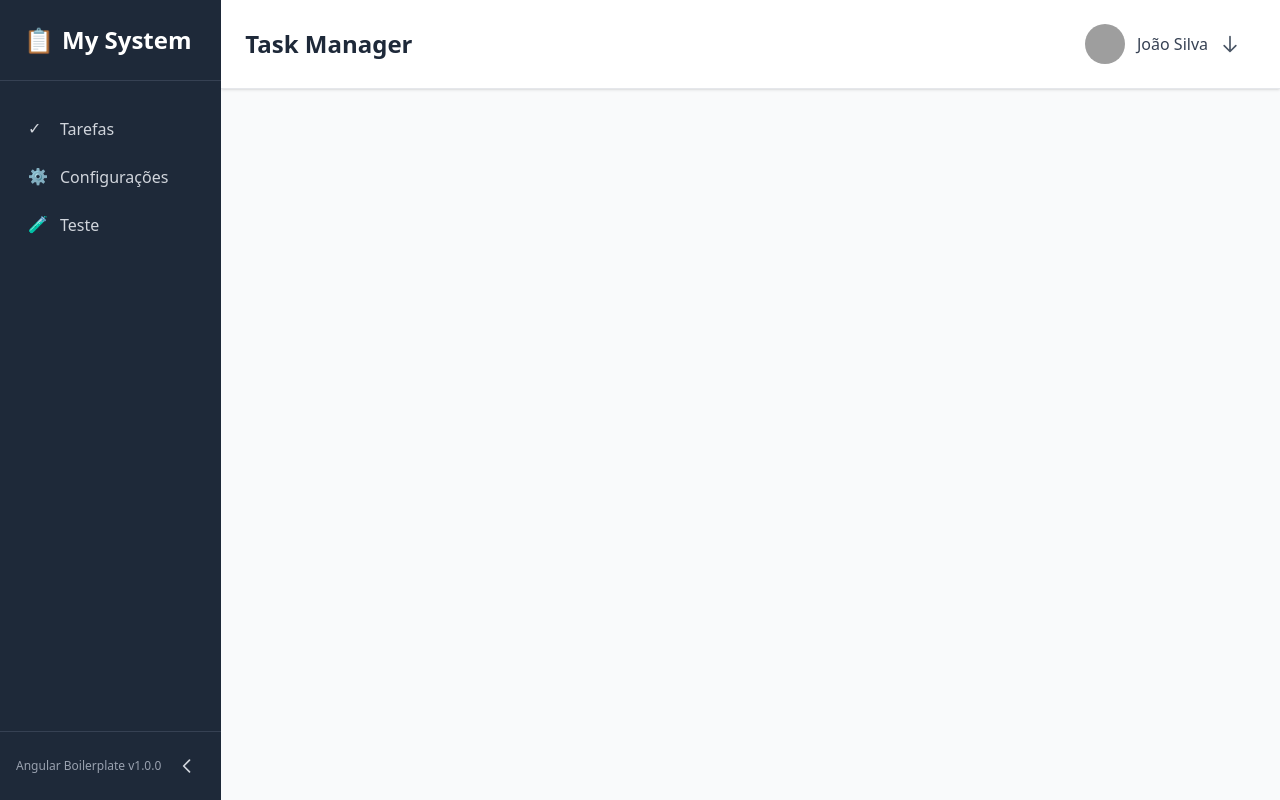
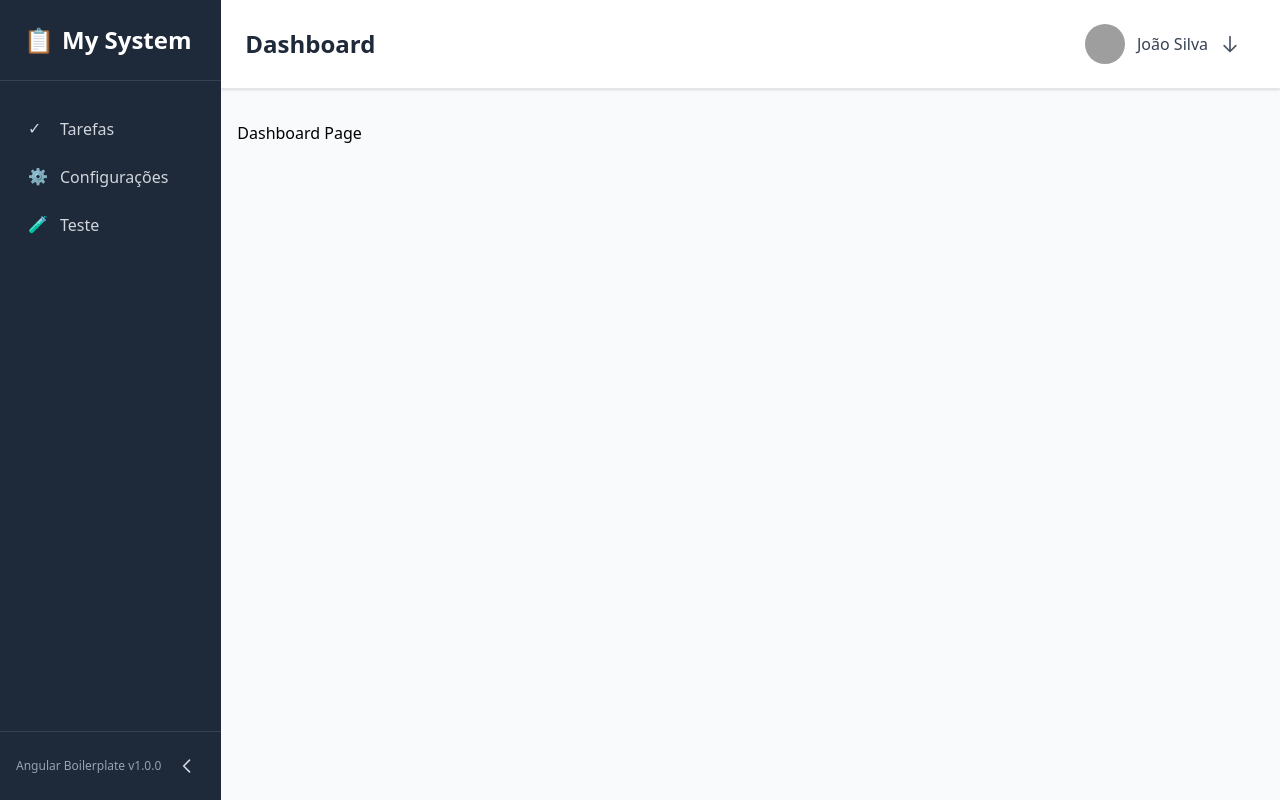
Before and after one commit to ruanvalente/angular-clean-arch, an Angular app: page /dashboard in a window 1280 px wide. Built offline with nearby package versions, Linux system fonts and the light colour scheme; grey boxes are pictures that could not be loaded.

Commit message:
feat: implement dashboard page with routing and dynamic titles

```diff
--- a/src/app/app.routes.ts
+++ b/src/app/app.routes.ts
@@ -13,6 +13,7 @@ export const routes: Routes = [
           import('@/presentation/pages/login-page/login-page.component').then(
             (m) => m.LoginPageComponent
           ),
+        data: { title: 'Login' },
       },
     ],
   },
@@ -21,11 +22,20 @@ export const routes: Routes = [
     component: MainLayoutComponent,
     children: [
       {
+        path: '',
+        loadComponent: () =>
+          import('@/presentation/pages/dashboard-page/dashboard-page.component').then(
+            (m) => m.DashboardPageComponent
+          ),
+        data: { title: 'Dashboard' },
+      },
+      {
         path: 'tasks',
         loadComponent: () =>
           import('@/presentation/pages/tasks-page/tasks-page.component').then(
             (m) => m.TasksPageComponent
           ),
+        data: { title: 'Tasks' },
       },
       {
         path: 'settings',
@@ -33,6 +43,7 @@ export const routes: Routes = [
           import('@/presentation/pages/settings-page/settings-page.component').then(
             (m) => m.SettingsPageComponent
           ),
+        data: { title: 'Settings' },
       },
       {
         path: 'test',
@@ -40,13 +51,15 @@ export const routes: Routes = [
           import('@/presentation/pages/test-page/test-page.component').then(
             (m) => m.TestPageComponent
           ),
+        data: { title: 'Test' },
       },
 
     ],
   },
   {
     path: '',
-    redirectTo: 'dashboard/tasks',
+    redirectTo: 'dashboard',
     pathMatch: 'full',
+    data: { title: 'Home' },
   },
 ];
--- /dev/null
+++ b/src/app/presentation/pages/dashboard-page/dashboard-page.component.html
@@ -0,0 +1,3 @@
+<div>
+  <h1>Dashboard Page</h1>
+</div>
--- a/src/app/shared/layouts/main-layout/main-layout.component.html
+++ b/src/app/shared/layouts/main-layout/main-layout.component.html
@@ -2,7 +2,7 @@
   <app-sidebar />
 
   <div class="flex-1 flex flex-col">
-    <app-header [title]="'Task Manager'" />
+    <app-header [title]="'My System'" />
 
     <main class="flex-1 overflow-auto py-8 px-4">
       <div class="max-w-7xl mx-auto">
--- a/src/app/shared/ui/header/header.component.ts
+++ b/src/app/shared/ui/header/header.component.ts
@@ -1,6 +1,7 @@
-import { Component, input, signal } from '@angular/core';
 import { CommonModule } from '@angular/common';
-import { RouterModule } from '@angular/router';
+import { Component, signal } from '@angular/core';
+import { ActivatedRoute, NavigationEnd, Router, RouterModule } from '@angular/router';
+import { filter } from 'rxjs';
 
 interface User {
   name: string;
@@ -14,13 +15,32 @@ interface User {
   templateUrl: './header.component.html',
 })
 export class HeaderComponent {
-  title = input<string>('Task Manager');
   user = signal<User>({
     name: 'João Silva',
     avatar: 'https://ui-avatars.com/api/?name=Joao+Silva&background=3b82f6&color=fff',
   });
 
   showMenu = signal<boolean>(false);
+  private _title = signal('My System');
+  title = this._title.asReadonly();
+
+  constructor(
+    private router: Router,
+    private route: ActivatedRoute
+  ) {
+    this.router.events
+      .pipe(filter((event) => event instanceof NavigationEnd))
+      .subscribe(() => {
+      let current = this.route.firstChild;
+
+      while (current?.firstChild) {
+        current = current.firstChild;
+      }
+
+      const titleFromRoute = current?.snapshot.data['title'];
+      this._title.set(titleFromRoute ?? 'My System');
+    });
+  }
 
   toggleMenu() {
     this.showMenu.update((value) => !value);
```
Also changed, not shown: src/app/presentation/pages/dashboard-page/dashboard-page.component.ts (added, +7 -0 lines).
